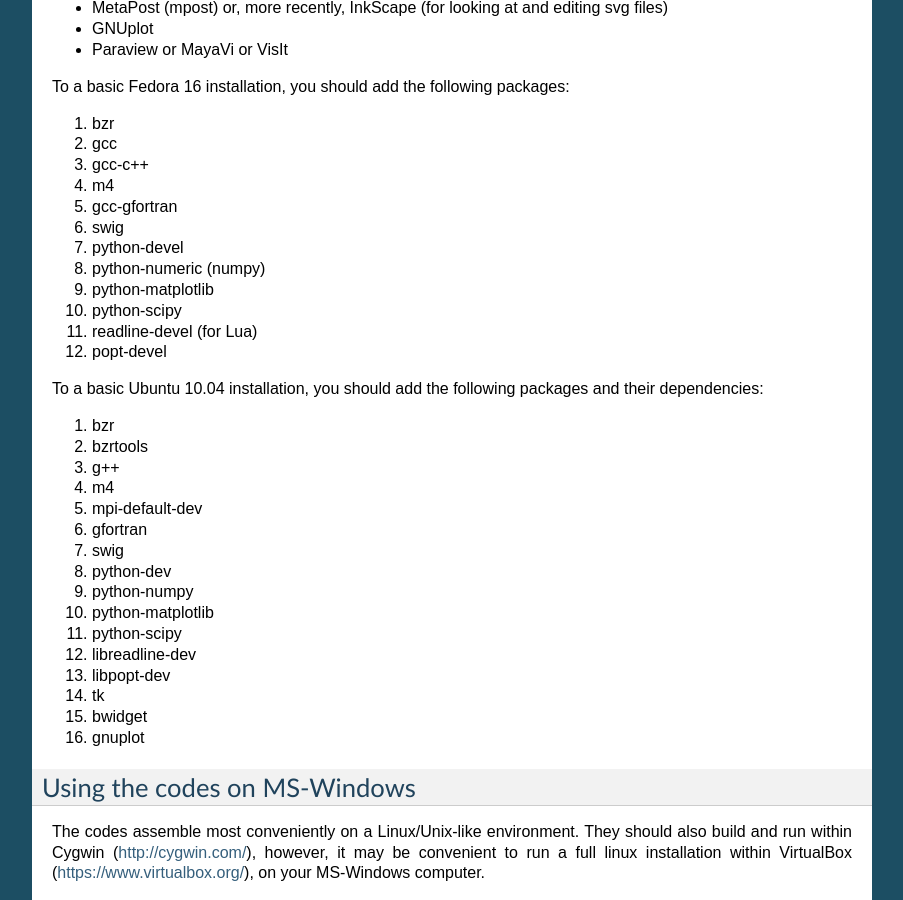
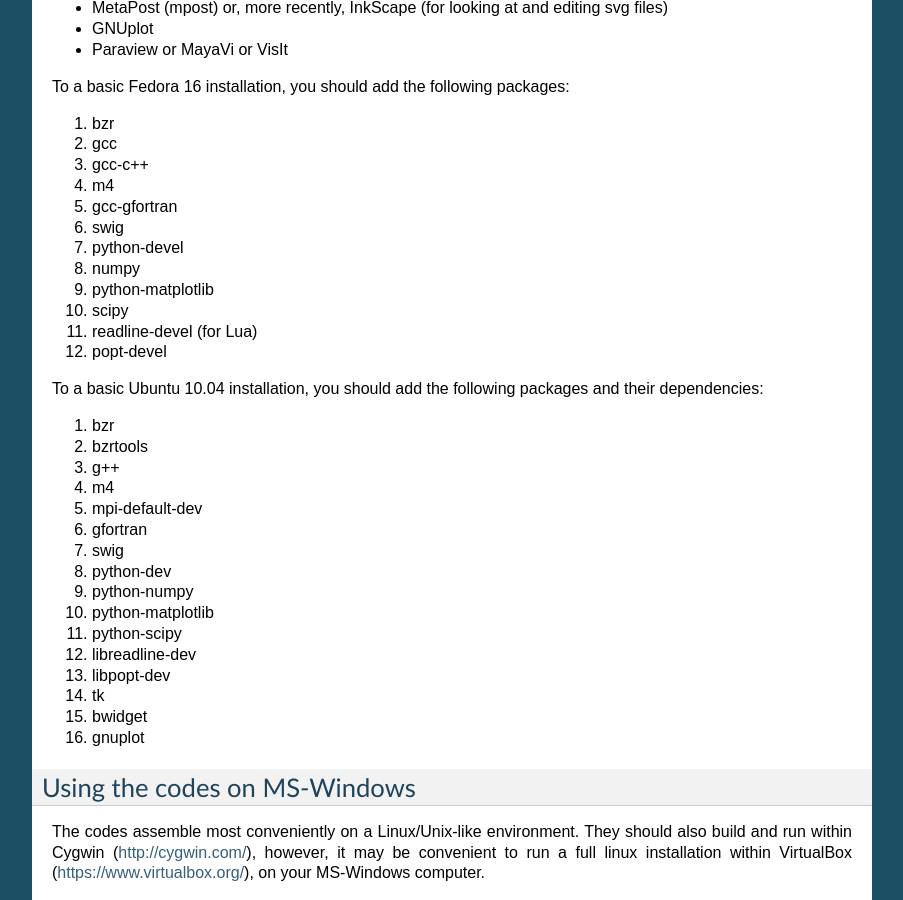
Before and after one commit to luohancfd/CFCFD-NG, a Sphinx documentation site: the page built from doc/sphinx/getting-started.rst, in a window 1280 px wide and 900 px high, scrolled down 1278 px. Shown: the whole window, without its empty margins (198-1101 px from the left). Built offline with Sphinx 7.4.7, drawn with Linux system fonts in a browser that asks for light colours.

Commit message:
Sphinx docs: Added air-Mach-12.3 example to poshax3 documentation.
In this commit, I have added a poshax3 subdirectory to the sphinx
source area.  I added symlinks (ln -s TARGET LINKNAME) to the
sphinx/poshax3 directory which point to the real files in:
examples/poshax3/air-Mach-12.3.

I also fixed the package names for a Fedora 16 installation
as listed in getting-started.rst

```diff
--- a/doc/sphinx/getting-started.rst
+++ b/doc/sphinx/getting-started.rst
@@ -84,9 +84,9 @@
 #. gcc-gfortran
 #. swig
 #. python-devel
-#. python-numeric (numpy)
+#. numpy
 #. python-matplotlib
-#. python-scipy
+#. scipy
 #. readline-devel (for Lua)
 #. popt-devel
 
--- /dev/null
+++ b/doc/sphinx/poshax3/air-Mach-12.3.rst
@@ -0,0 +1 @@
+../../../examples/poshax3/air-Mach-12.3/README.txt
```
Also changed, not shown: doc/sphinx/poshax3.rst (+8 -0 lines), doc/sphinx/poshax3/profile_T_rho.png (added), doc/sphinx/poshax3/profile_moles.png (added), 1 other file.
